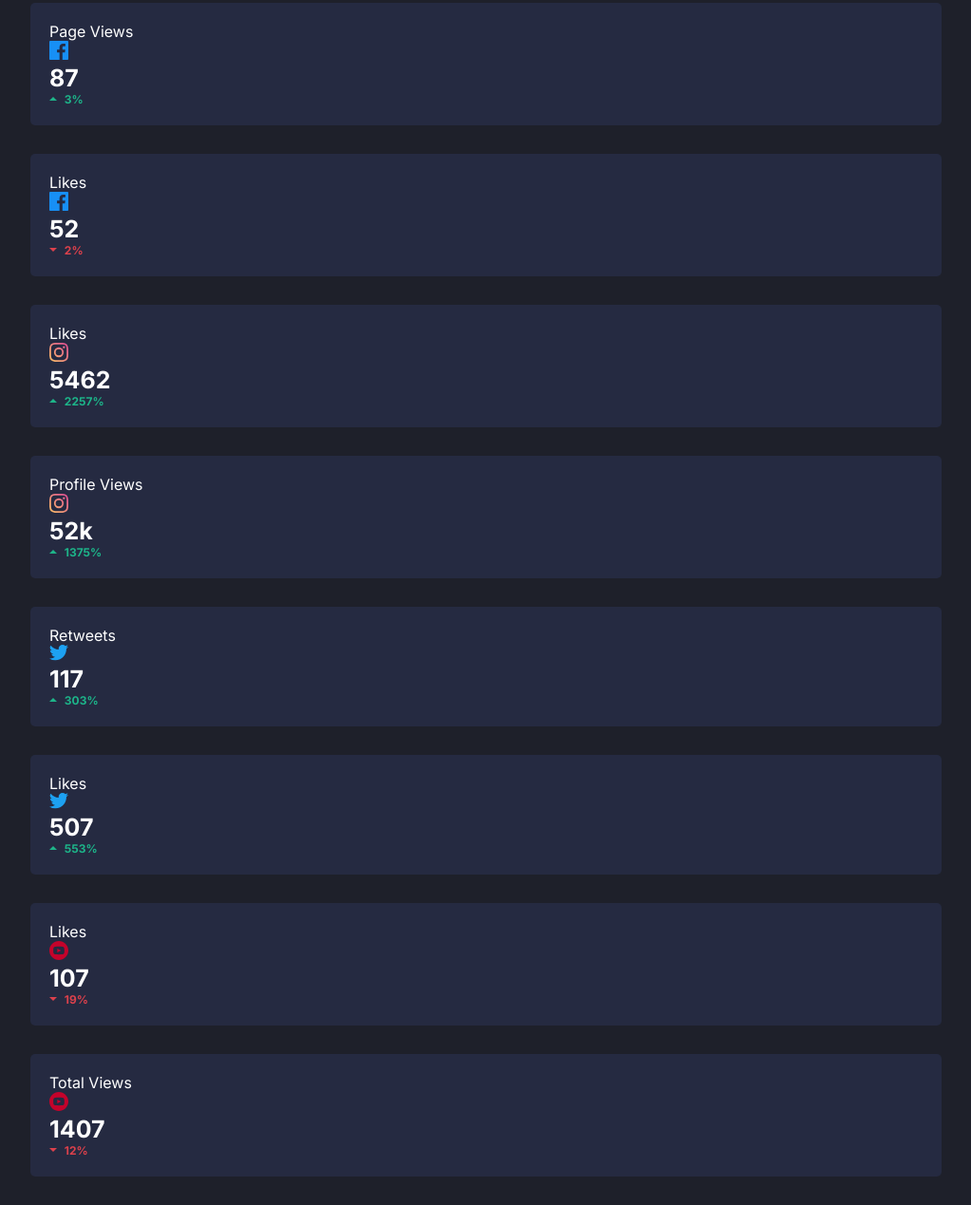
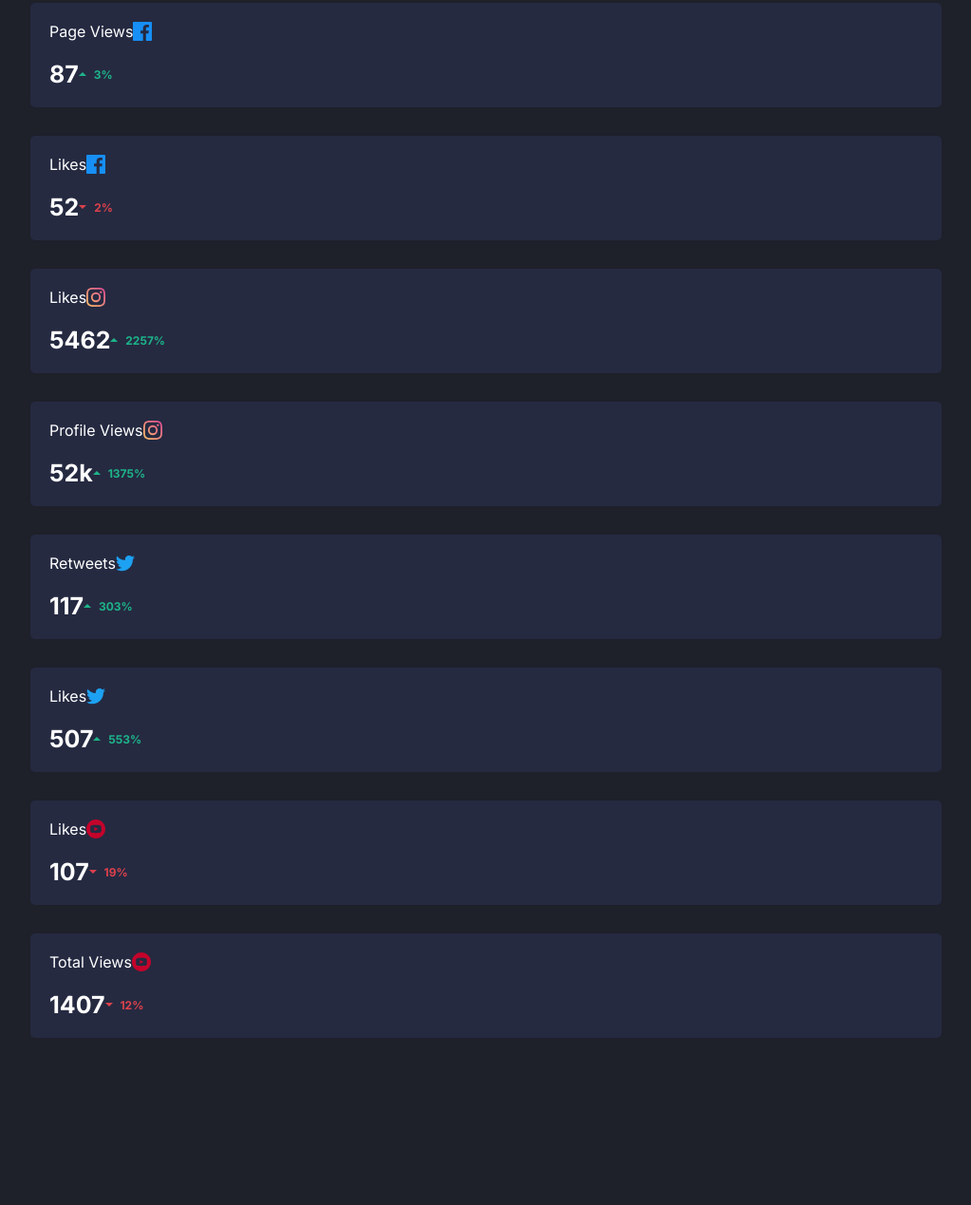
Before and after one commit to Kerri-AnnBates/social-media-dashboard-with-theme-switcher-master, a website: page index.html in a window 1280 px wide. Shown: the part 1125-2394 px from the top of the page at 95% size, without its empty margins (128-1151 px from the left). After the commit the page ends 2248 px from the top, so only its background shows below. Drawn offline with Linux system fonts and the light colour scheme.

Commit message:
styled bottom cards

```diff
--- a/index.html
+++ b/index.html
@@ -70,21 +70,21 @@
         <div class="parent-grid">
           <div class="facebook">
             <div class="card">
-              <div class="card__heading">
+              <div class="card__heading adjacent-alignment">
                 <p class="card__text-sm">Page Views</p>
                 <img src="./images/icon-facebook.svg" alt="Facebook icon">
               </div>
-              <div class="card__footer">
+              <div class="card__footer adjacent-alignment">
                 <p class="card__numbers card__numbers_md">87</p>
                 <p class="trends trends__up"><img src="./images/icon-up.svg" alt="Up arrow"> 3%</p>
               </div>
             </div>
             <div class="card">
-              <div class="card__heading">
+              <div class="card__heading adjacent-alignment">
                 <p class="card__text-sm">Likes</p>
                 <img src="./images/icon-facebook.svg" alt="Facebook icon">
               </div>
-              <div class="card__footer">
+              <div class="card__footer adjacent-alignment">
                 <p class="card__numbers card__numbers_md">52</p>
                 <p class="trends trends__down"><img src="./images/icon-down.svg" alt="Down arrow"> 2%</p>
               </div>
@@ -92,21 +92,21 @@
           </div>
           <div class="twitter">
             <div class="card">
-              <div class="card__heading">
+              <div class="card__heading adjacent-alignment">
                 <p class="card__text-sm">Likes</p>
                 <img src="./images/icon-instagram.svg" alt="Instagram icon">
               </div>
-              <div class="card__footer">
+              <div class="card__footer adjacent-alignment">
                 <p class="card__numbers card__numbers_md">5462</p>
                 <p class="trends trends__up"><img src="./images/icon-up.svg" alt="Up arrow"> 2257%</p>
               </div>
             </div>
             <div class="card">
-              <div class="card__heading">
+              <div class="card__heading adjacent-alignment">
                 <p class="card__text-sm">Profile Views</p>
                 <img src="./images/icon-instagram.svg" alt="Instagram icon">
               </div>
-              <div class="card__footer">
+              <div class="card__footer adjacent-alignment">
                 <p class="card__numbers card__numbers_md">52k</p>
                 <p class="trends trends__up"><img src="./images/icon-up.svg" alt="Up arrow"> 1375%</p>
               </div>
@@ -114,21 +114,21 @@
           </div>
           <div class="instagram">
             <div class="card">
-              <div class="card__heading">
+              <div class="card__heading adjacent-alignment">
                 <p class="card__text-sm">Retweets</p>
                 <img src="./images/icon-twitter.svg" alt="Twitter icon">
               </div>
-              <div class="card__footer">
+              <div class="card__footer adjacent-alignment">
                 <p class="card__numbers card__numbers_md">117</p>
                 <p class="trends trends__up"><img src="./images/icon-up.svg" alt="Up arrow"> 303%</p>
               </div>
             </div>
             <div class="card">
-              <div class="card__heading">
+              <div class="card__heading adjacent-alignment">
                 <p class="card__text-sm">Likes</p>
                 <img src="./images/icon-twitter.svg" alt="Twitter icon">
               </div>
-              <div class="card__footer">
+              <div class="card__footer adjacent-alignment">
                 <p class="card__numbers card__numbers_md">507</p>
                 <p class="trends trends__up"><img src="./images/icon-up.svg" alt="Up arrow"> 553%</p>
               </div>
@@ -136,21 +136,21 @@
           </div>
           <div class="youtube">
             <div class="card">
-              <div class="card__heading">
+              <div class="card__heading adjacent-alignment">
                 <p class="card__text-sm">Likes</p>
                 <img src="./images/icon-youtube.svg" alt="Youtube icon">
               </div>
-              <div class="card__footer">
+              <div class="card__footer adjacent-alignment">
                 <p class="card__numbers card__numbers_md">107</p>
                 <p class="trends trends__down"><img src="./images/icon-down.svg" alt="Down icon"> 19%</p>
               </div>
             </div>
             <div class="card">
-              <div class="card__heading">
+              <div class="card__heading adjacent-alignment">
                 <p class="card__text-sm">Total Views</p>
                 <img src="./images/icon-youtube.svg" alt="Youtube icon">
               </div>
-              <div class="card__footer">
+              <div class="card__footer adjacent-alignment">
                 <p class="card__numbers card__numbers_md">1407</p>
                 <p class="trends trends__down"><img src="./images/icon-down.svg" alt="Down icon"> 12%</p>
               </div>
--- a/src/styles/sass/_card.scss
+++ b/src/styles/sass/_card.scss
@@ -79,3 +79,11 @@
 .trends__down {
     color: $brightRed;
 }
+
+.card__heading {
+    margin-bottom: 20px;
+}
+
+.adjacent-alignment {
+    @include flex-items($justify: space-between, $align-items: center);
+}
--- /dev/null
+++ b/src/styles/sass/_mixins.scss
@@ -0,0 +1,6 @@
+@mixin flex-items($flex-direction: row, $justify: flex-start, $align-items: stretch) {
+    display: flex;
+    flex-direction: $flex-direction;
+    justify-content: $justify;
+    align-items: $align-items;
+}
--- a/src/styles/sass/main.scss
+++ b/src/styles/sass/main.scss
@@ -1,4 +1,5 @@
 @import "./variables";
+@import "./mixins";
 @import "./general";
 @import "./header";
 @import "./card";
```
Also changed, not shown: src/styles/css/main.css.
